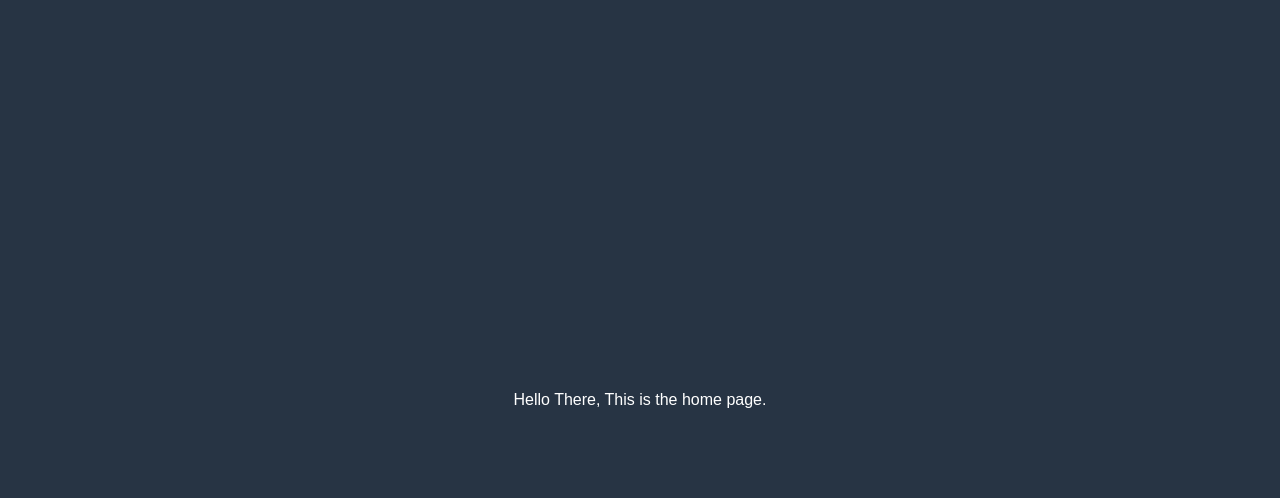
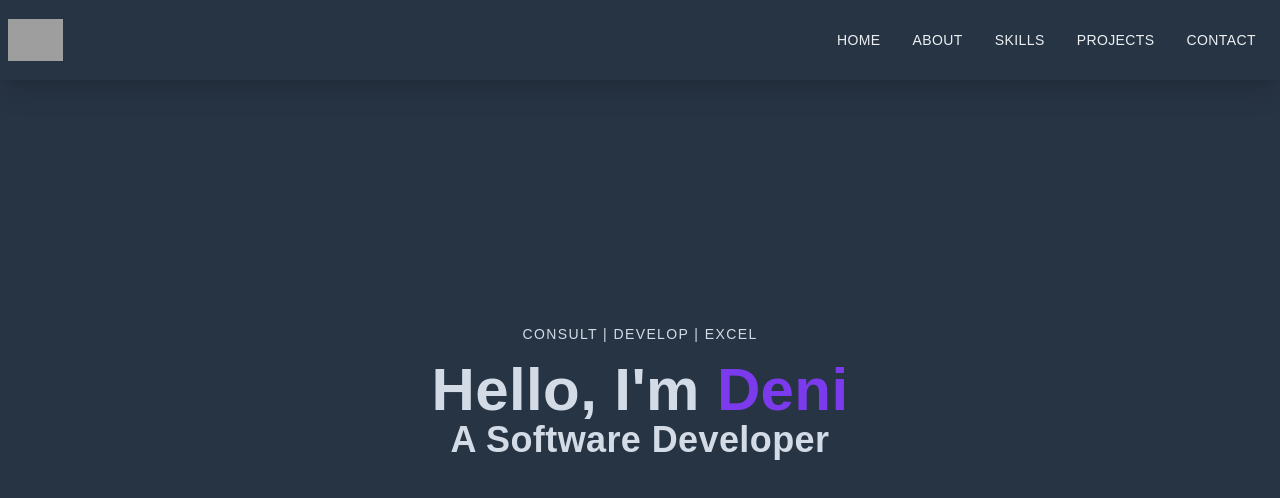
Before and after one commit to d3h1/Portfolio-V2, a Next.js app in the folder portfolio-v2/: page / in a window 1280 px wide. Shown: the top 498 px of the page. Built offline with nearby package versions, Linux system fonts and the light colour scheme; grey boxes are pictures that could not be loaded.

Commit message:
finished the nav and strucutred the main page

```diff
--- a/portfolio-v2/app/(site)/page.jsx
+++ b/portfolio-v2/app/(site)/page.jsx
@@ -1,7 +1,11 @@
+import Main from "../components/Main";
+import Navbar from "../components/Navbar";
+
 export default function Home() {
   return (
-    <div className="page-container">
-      Hello There, This is the home page.
+    <div>
+      <Navbar/>
+      <Main />
     </div>
   )
 }
--- /dev/null
+++ b/portfolio-v2/app/components/Main.jsx
@@ -0,0 +1,21 @@
+import React from "react";
+
+const Main = () => {
+  return (
+    <div className="w-full h-screen text-center">
+      <div className="page-container">
+        <div>
+          <p className="uppercase text-sm tracking-widest text-gray-light">
+            CONSULT | DEVELOP | EXCEL
+          </p>
+          <h1 className="py-4 text-gray-light ">
+            Hello, I'm <span className="text-violet-600">Deni</span>
+            <h2>A Software Developer</h2>
+          </h1>
+        </div>
+      </div>
+    </div>
+  );
+};
+
+export default Main;
--- /dev/null
+++ b/portfolio-v2/app/components/Navbar.jsx
@@ -0,0 +1,131 @@
+"use client";
+
+import React, { useState } from "react";
+import Image from "next/image";
+import Link from "next/link";
+
+import { AiOutlineClose, AiOutlineMenu, AiOutlineMail } from "react-icons/ai";
+import { FaGithub, FaLinkedin } from "react-icons/fa";
+
+const Navbar = () => {
+  const logo = "/../public/assets/logo.png";
+
+  const [nav, setNav] = useState(false);
+
+  const handleNav = () => {
+    setNav(!nav);
+  };
+
+  return (
+    <div className="fixed w-full h-20 shadow-xl z-[100] ease-in duration-500">
+      {/* Navbar Regular */}
+      <div className="navbar">
+        <Image
+          src={logo}
+          width="55"
+          height="20"
+          className="cursor-pointer"
+          alt="logo"
+        />
+        {/* Navbar Links */}
+        <div>
+          <ul className="hidden md:flex">
+            <Link href="/" className="navbar-logos">
+              Home
+            </Link>
+            <Link href="/" className="navbar-logos">
+              About
+            </Link>
+            <Link href="/" className="navbar-logos">
+              Skills
+            </Link>
+            <Link href="/" className="navbar-logos">
+              Projects
+            </Link>
+            <Link href="/" className="navbar-logos">
+              Contact
+            </Link>
+          </ul>
+          <div className="md:hidden cursor-pointer">
+            <AiOutlineMenu onClick={handleNav} size={22} />
+          </div>
+        </div>
+      </div>
+
+      {/* Overlay when sidebar is active */}
+      <div className={nav ? 'md:hidden fixed left-0 top-0 xsm:w-full xsm:h-screen bg-black/40 ease-in duration-500 active:outline-none' : ''}>
+        {/* Sidebar */}
+        <div className={nav ? 'sidebar-open' : 'sidebar-closed'}>
+          <div>
+            <div className="flex justify-between w-full items-center">
+              <Image
+                src={logo}
+                width="55"
+                height="20"
+                className="cursor-pointer"
+                alt="logo"
+              />
+              <div className="rounded-button">
+                <AiOutlineClose onClick={handleNav} size={22} />
+              </div>
+            </div>
+            <div className="border-b border-violet-600/30 my-4 flex items-center justify-center">
+              <p className="py-4 tracking-wide uppercase font-light xsm:text-sm sm:text-sm md:text-base">
+                Consult | Develop | Excel
+              </p>
+            </div>
+          </div>
+          {/* Sidebar Links */}
+          <div>
+            <ul className="flex flex-col">
+              <li className="sm:py-6 xsm:py-4">
+                <Link href="/" className="sidebar-logos">
+                  Home
+                </Link>
+              </li>
+              <li className="sm:py-6 xsm:py-4">
+                <Link href="/" className="sidebar-logos">
+                  About
+                </Link>
+              </li>
+              <li className="sm:py-6 xsm:py-4">
+                <Link href="/" className="sidebar-logos">
+                  Skills
+                </Link>
+              </li>
+              <li className="sm:py-6 xsm:py-4">
+                <Link href="/" className="sidebar-logos">
+                  Projects
+                </Link>
+              </li>
+              <li className="sm:py-6 xsm:py-4">
+                <Link href="/" className="sidebar-logos">
+                  Contact
+                </Link>
+              </li>
+            </ul>
+            {/* Connections on Sidebar */}
+            <div className="sm:pt-48 xsm:pt-14">
+              <p className="uppercase tracking-widest text-violet-600">
+                Let's Connect
+              </p>
+              <div className="flex flex-row space-x-4 my-6">
+                <div className="rounded-button">
+                  <FaLinkedin size={24} />
+                </div>
+                <div className="rounded-button">
+                  <FaGithub size={24} />
+                </div>
+                <div className="rounded-button">
+                  <AiOutlineMail size={24} />
+                </div>
+              </div>
+            </div>
+          </div>
+        </div>
+      </div>
+    </div>
+  );
+};
+
+export default Navbar;
--- a/portfolio-v2/app/globals.css
+++ b/portfolio-v2/app/globals.css
@@ -2,57 +2,69 @@
 @tailwind components;
 @tailwind utilities;
 
-html,
-body,
-:root {
-  height: 100vh;
-  color-scheme: dark;
-}
-
 @layer components {
   /* Computer Body Styles */
   .page-container {
-        @apply flex flex-col items-center justify-center min-h-screen relative container max-w-full bg-gray-dark
+    @apply max-w-[1240px] w-full h-full mx-auto p-2 flex justify-center items-center;
   }
   .navbar {
-        @apply flex flex-row bg-gradient-to-b from-gray-dark to-main-dark justify-between items-center px-6 py-6
+    @apply flex justify-between items-center w-full h-full px-2 2xl:px-16;
   }
-    .footer {
-        @apply flex flex-row bg-gradient-to-b from-gray-dark to-main-dark justify-end items-center px-6 py-4
+  .navbar-logos {
+    @apply cursor-pointer text-sm uppercase hover:border-b border-b-violet-600 p-2 mx-2;
   }
-    .nav-footer-container {
-        @apply flex items-center bg-gradient-to-r from-highlight to-gray w-full p-1
+  .sidebar-open {
+    @apply md:hidden fixed left-0 top-0 sm:w-[75%] md:w-[45%] h-screen z-[200] bg-gray-dark p-10 ease-in duration-500;
   }
-
-    /* Mobile Body Styles */
-    .nav-footer-container-mobile {
-        @apply flex items-center justify-center bg-gradient-to-r from-highlight to-gray w-full p-1
+  .sidebar-closed {
+    @apply fixed left-[-100%] top-0 p-10 ease-in duration-500 z-[200];
   }
-    .page-container-mobile {
-        @apply flex flex-col items-center justify-center min-h-screen relative container max-w-full bg-gradient-to-b from-gray-dark to-main-dark
+  .sidebar-logos {
+    @apply cursor-pointer text-sm uppercase hover:border-b border-b-violet-600 p-2;
   }
-    .navbar-mobile {
-        @apply flex flex-row bg-gradient-to-b from-gray-dark to-main-dark justify-between items-center px-6 py-6
+  .footer-logos {
+    @apply flex flex-row bg-gradient-to-b from-gray-dark to-main-dark justify-end items-center px-6 py-4;
   }
-    .footer-mobile {
-        @apply flex flex-row bg-gradient-to-b from-gray-dark to-main-dark justify-center items-center px-6 py-4
+  .rounded-button {
+    @apply border border-gray-dark rounded-full p-2 shadow-lg cursor-pointer hover:border-black/40 active:scale-95;
   }
-
 
   /* Attributes */
   .form {
-        @apply flex flex-col m-28 p-5 bg-main-dark rounded-sm
+    @apply flex flex-col m-28 p-5 bg-main-dark rounded-sm;
   }
   .form-control {
-        @apply relative mx-5 my-8 w-80
+    @apply relative mx-5 my-8 w-80;
   }
   .input {
-        @apply block w-full rounded-md p-5 text-gray-light bg-gray outline-none text-base ease-in-expo duration-300 border border-gray-dark
+    @apply block w-full rounded-md p-5 text-gray-light bg-gray outline-none text-base ease-in-expo duration-300 border border-gray-dark;
   }
   .label {
-        @apply absolute top-5 left-2 ease-in-expo duration-300 text-gray-light text-lg
+    @apply absolute top-5 left-2 ease-in-expo duration-300 text-gray-light text-lg;
   }
   .logo-button {
-        @apply relative flex items-center rounded-md overflow-hidden gap-x-4  hover:scale-105 transition
+    @apply relative flex items-center rounded-md overflow-hidden gap-x-4  hover:scale-105 transition;
+  }
+
+  /* Body Features */
+  h1,
+  h2,
+  h3,
+  h4,
+  h5,
+  h6 {
+    @apply font-bold;
+  }
+  h1 {
+    @apply text-4xl sm:text-5xl md:text-6xl;
+  }
+  h2 {
+    @apply text-3xl sm:text-4xl;
+  }
+  body {
+    @apply bg-gray-dark text-[#ecf0f3] tracking-wide;
+  }
+  button {
+    @apply shadow-xl shadow-gray rounded-xl uppercase bg-gradient-to-r from-[#5651e5] to-[#709dff] text-white;
   }
 }
--- a/portfolio-v2/app/layout.jsx
+++ b/portfolio-v2/app/layout.jsx
@@ -1,7 +1,7 @@
 import './globals.css'
 
 export const metadata = {
-  title: 'Deni Cabaravdic Website',
+  title: 'DC | Software Engineering',
   description: 'A portfolio created by Deni Cabaravdic',
 }
 
@@ -11,13 +11,9 @@ export default function RootLayout({
   return (
     <html lang="en">
       <body className= ''>
-
-
         <main className='h-full max-w-full'>
           {children}
         </main>
-
-
       </body>
     </html>
   )
--- a/portfolio-v2/tailwind.config.js
+++ b/portfolio-v2/tailwind.config.js
@@ -35,6 +35,7 @@ module.exports = {
         'dark': '#333',
       },
       screens: {
+        xsm: '350px',
         sm: '380px',
         md: '768px',
         lg: '976px',
```
Lines whose indentation alone changed are shown as unchanged.
